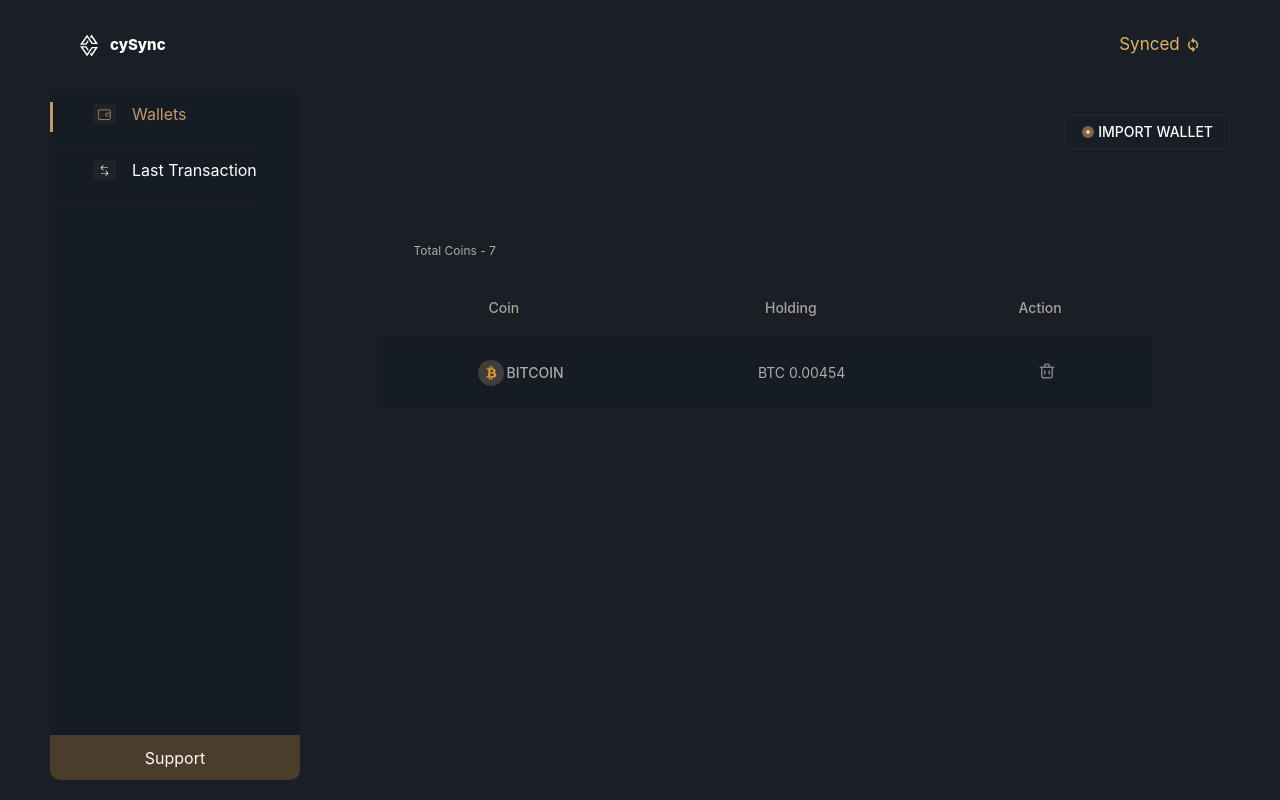
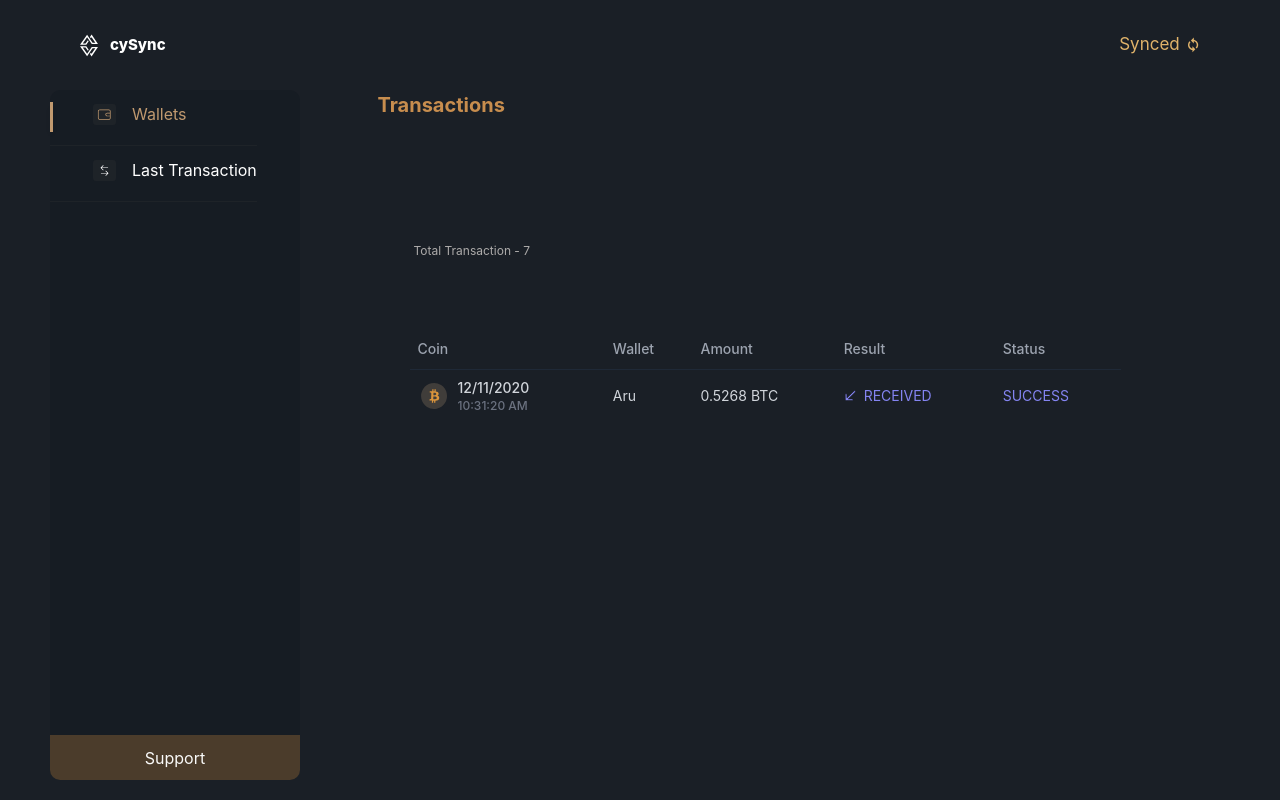
Before and after one commit to ShahSujal/btc-nodes, a React (Vite) app: page / in a window 1280 px wide. Built offline with nearby package versions, Linux system fonts and the light colour scheme.

Commit message:
add: transaction page ui

```diff
--- a/src/App.tsx
+++ b/src/App.tsx
@@ -1,5 +1,6 @@
 import NavBar from "./components/global/navbar"
 import SideBar from "./components/global/sidebar"
+import Transaction from "./components/transaction"
 import Wallet from "./components/wallet"
 
 function App() {
@@ -9,7 +10,8 @@
     <NavBar/>
    <div className=" flex flex-row justify-center items-center ">
    <SideBar/>
-   <Wallet/>
+   {/* <Wallet/> */}
+   <Transaction/>
    </div>
    </div>
   )
--- /dev/null
+++ b/src/components/transaction/index.tsx
@@ -0,0 +1,24 @@
+import TransactionTable from "./transactionTable";
+
+const Transaction = () => {
+  return (
+    <div className="w-[calc(100%-350px)] h-[calc(100vh-110px)]  flex flex-col items-center  ">
+      <div className="  h-[60px] flex justify-start w-10/12 items-start ">
+      <h1 className=" text-[#C78D4E] font-bold text-[20px]">Transactions</h1>
+      </div>
+
+      <h1
+        className=" w-10/12 border-b py-3 border-[#1A1F26] pl-7 mt-20 mb-6 text-[12px] ml-4 text-[#ADABAA]
+"
+      >
+        Total Transaction - 7
+      </h1>
+      {/* <WalletTable/> */}
+      <div className=" w-10/12">
+        <TransactionTable/>
+      </div>
+    </div>
+  );
+};
+
+export default Transaction;
--- /dev/null
+++ b/src/components/transaction/transactionTable.tsx
@@ -0,0 +1,74 @@
+import {
+  Table,
+  TableBody,
+  TableCell,
+  TableHead,
+  TableHeader,
+  TableRow,
+} from "@/components/ui/table";
+const transactions = [
+  {
+    date: "12/11/2020",
+    time: "10:31:20 AM",
+    wallet: "Aru",
+    amount: "0.5268 BTC",
+    result: "RECEIVED",
+    status: "SUCCESS",
+  },
+];
+
+const TransactionTable = () => {
+  return (
+    <div className="p-8  text-gray-300 rounded-lg">
+      <Table>
+        <TableHeader>
+          <TableRow className="border-b border-gray-800">
+            <TableHead className="text-gray-400">Coin</TableHead>
+            <TableHead className="text-gray-400">Wallet</TableHead>
+            <TableHead className="text-gray-400">Amount</TableHead>
+            <TableHead className="text-gray-400">Result</TableHead>
+            <TableHead className="text-gray-400">Status</TableHead>
+          </TableRow>
+        </TableHeader>
+        <TableBody>
+          {transactions.map((transaction, index) => (
+            <TableRow key={index} className="border-b border-gray-800">
+              <TableCell className="font-medium">
+                <div className="flex items-center space-x-2">
+                    <img
+                        src="/btc-icon.svg"
+                        className="w-8 h-8"
+                        alt="btc"
+                        />
+                  <div>
+                    <div>{transaction.date}</div>
+                    <div className="text-xs text-gray-500">
+                      {transaction.time}
+                    </div>
+                  </div>
+                </div>
+              </TableCell>
+              <TableCell>{transaction.wallet}</TableCell>
+              <TableCell>{transaction.amount}</TableCell>
+              <TableCell className="text-[#8484F1]">
+                <span className="flex items-center">
+                <img
+                    src="/downwardArrow.svg"
+                    className="w-3 h-3 mr-2"
+                    alt="btc"
+                    />
+                  {transaction.result}
+                </span>
+              </TableCell>
+              <TableCell className="text-[#8484F1]">
+                {transaction.status}
+              </TableCell>
+            </TableRow>
+          ))}
+        </TableBody>
+      </Table>
+    </div>
+  );
+};
+
+export default TransactionTable;
--- a/src/components/wallet/index.tsx
+++ b/src/components/wallet/index.tsx
@@ -1,13 +1,5 @@
 import { Button } from "../ui/button";
-import {
-  Table,
-  TableBody,
-  TableCaption,
-  TableCell,
-  TableHead,
-  TableHeader,
-  TableRow,
-} from "@/components/ui/table";
+
 import WalletTable from "./walletTable";
 import {
   Dialog,
@@ -65,30 +57,7 @@
       </h1>
       {/* <WalletTable/> */}
       <div className=" w-10/12">
-        <Table className="">
-          <TableHeader>
-            <TableRow className=" flex justify-around items-center flex-row bg-[#161c2300] hover:bg-[#161C23] border-none">
-              <TableHead className="ml-5">Coin</TableHead>
-              <TableHead className="ml-16">Holding</TableHead>
-              <TableHead className="ml-5">Action</TableHead>
-            </TableRow>
-          </TableHeader>
-          <TableBody>
-            <TableRow className=" flex text-[#ADABAA] py-3 items-center justify-around flex-row bg-[#161C23] hover:bg-[#161C23]">
-              <TableCell className="font-medium flex flex-row uppercase justify-center items-center">
-                <img src="/btc-icon.svg" className=" w-8 h-8 " alt="btc" />{" "}
-                Bitcoin
-              </TableCell>
-              <TableCell>BTC 0.00454</TableCell>
-              <TableCell>
-                <button className=" bg-transparent outline-none">
-                  {" "}
-                  <img src="/trash.svg" className=" w-4 h-4 " alt="" />
-                </button>{" "}
-              </TableCell>
-            </TableRow>
-          </TableBody>
-        </Table>
+       <WalletTable/>
       </div>
     </div>
   );
--- a/src/components/wallet/walletTable.tsx
+++ b/src/components/wallet/walletTable.tsx
@@ -1,50 +1,40 @@
+import {
+  Table,
+  TableBody,
+  TableCell,
+  TableHead,
+  TableHeader,
+  TableRow,
+} from "@/components/ui/table";
 type Props = {}
-import { LockIcon } from "lucide-react"
 
-    interface CoinHolding {
-      name: string
-      amount: string
-    }
-
-    const coinHoldings: CoinHolding[] = [
-      { name: "BITCOIN", amount: "BTC 0.00256" },
-      { name: "BITCOIN 1", amount: "BTC 0.00256" },
-      { name: "BITCOIN 2", amount: "BTC 0.00256" },
-      { name: "BITCOIN 3", amount: "BTC 0.00256" },
-      { name: "BITCOIN 4", amount: "BTC 0.00256" },
-    ]
 const WalletTable = (props: Props) => {
 
   return (
-        <div className="min-h-screen bg-gray-900 text-gray-100 p-6">
-          <div className="max-w-2xl mx-auto">
-            <h2 className="text-xl font-semibold mb-4">Total Coins - {coinHoldings.length}</h2>
-            <div className="grid grid-cols-3 gap-4 mb-2 px-4">
-              <div className="text-gray-400">Coin</div>
-              <div className="text-gray-400">Holding</div>
-              <div className="text-gray-400 text-right">Actions</div>
-            </div>
-            {coinHoldings.map((coin, index) => (
-              <div
-                key={index}
-                className="grid grid-cols-3 gap-4 bg-gray-800 p-4 rounded-lg mb-2 items-center"
-              >
-                <div className="flex items-center gap-3">
-                  <div className="w-8 h-8 bg-orange-500 rounded-full flex items-center justify-center">
-                    <span className="text-white font-bold">₿</span>
-                  </div>
-                  <span>{coin.name}</span>
-                </div>
-                <div>{coin.amount}</div>
-                <div className="text-right">
-                  <button className="text-gray-400 hover:text-gray-200">
-                    <LockIcon className="inline-block" size={20} />
-                  </button>
-                </div>
-              </div>
-            ))}
-          </div>
-        </div>
+    <Table className="">
+    <TableHeader>
+      <TableRow className=" flex justify-around items-center flex-row bg-[#161c2300] hover:bg-[#161C23] border-none">
+        <TableHead className="ml-5">Coin</TableHead>
+        <TableHead className="ml-16">Holding</TableHead>
+        <TableHead className="ml-5">Action</TableHead>
+      </TableRow>
+    </TableHeader>
+    <TableBody>
+      <TableRow className=" flex text-[#ADABAA] py-3 items-center justify-around flex-row bg-[#161C23] hover:bg-[#161C23]">
+        <TableCell className="font-medium flex flex-row uppercase justify-center items-center">
+          <img src="/btc-icon.svg" className=" w-8 h-8 " alt="btc" />{" "}
+          Bitcoin
+        </TableCell>
+        <TableCell>BTC 0.00454</TableCell>
+        <TableCell>
+          <button className=" bg-transparent outline-none">
+            {" "}
+            <img src="/trash.svg" className=" w-4 h-4 " alt="" />
+          </button>{" "}
+        </TableCell>
+      </TableRow>
+    </TableBody>
+  </Table>
       )
 }
 
```
Also changed, not shown: public/downwardArrow.svg (added).
